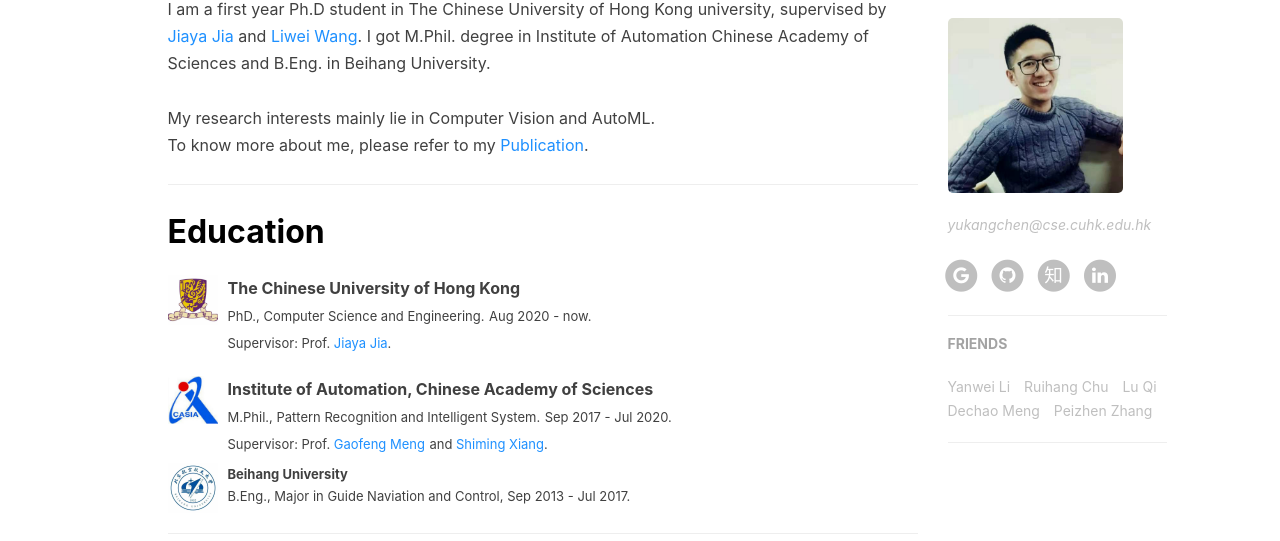
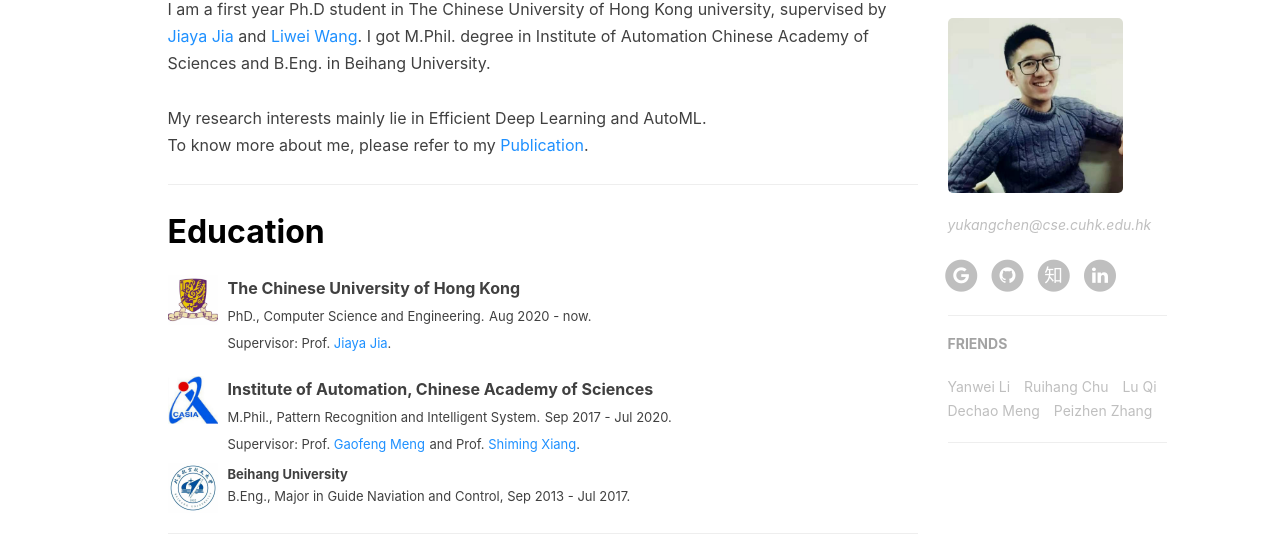
Before and after one commit to yukang2017/yukang2017.github.io, a Jekyll site: the page built from index.html, in a window 1280 px wide. Shown: the part 469-1010 px from the top of the page. Built offline with Jekyll 4.4.1, drawn with Linux system fonts in a browser that asks for light colours; nearby versions of some CDN libraries; a script that is not in the unit is left out; the list of posts is cut into pages by our own code; comment, search, counter and statistics services are not loaded.

Commit message:
Update index.html

```diff
--- a/index.html
+++ b/index.html
@@ -10,9 +10,9 @@ description: "Aim High and Down to Earth."
 					Hello!<br>
 					I am a first year Ph.D student in The Chinese University of Hong Kong university, supervised by <a target="_blank"
 					   href="http://jiaya.me/"><font color="DodgerBlue">Jiaya Jia</font></a> and <a target="_blank"
-					   href="https://www.linkedin.com/in/liwei-wang-800a2b1a0/"><font color="DodgerBlue">Liwei Wang</font></a>. I got M.Phil. degree in Institute of Automation Chinese Academy of Sciences
+					   href="https://scholar.google.com/citations?user=qnbdnZEAAAAJ&hl=zh-CN"><font color="DodgerBlue">Liwei Wang</font></a>. I got M.Phil. degree in Institute of Automation Chinese Academy of Sciences
 					and B.Eng. in Beihang University.  <br><br>
-					My research interests mainly lie in Computer Vision and AutoML.<br>
+					My research interests mainly lie in Efficient Deep Learning and AutoML.<br>
 					To know more about me, please refer to my <a target="_blank"
 					   href="https://scholar.google.com/citations?user=6p0ygKUAAAAJ&hl=en"><font color="DodgerBlue">Publication</font></a>.</font>
 				</p>
@@ -53,7 +53,7 @@ description: "Aim High and Down to Earth."
 					<font size="2.7">M.Phil., Pattern Recognition and Intelligent System.</font>
 					<font size="2.7">Sep 2017 - Jul 2020.</font> <br>
 					<font size="2.7">Supervisor: Prof. <a target="_blank"
-					   href="https://scholar.google.com/citations?user=5hti_r0AAAAJ&hl=zh-CN"><font color="DodgerBlue">Gaofeng Meng</font></a></font> <font size="2.7"> and <a target="_blank"
+					   href="https://scholar.google.com/citations?user=5hti_r0AAAAJ&hl=zh-CN"><font color="DodgerBlue">Gaofeng Meng</font></a></font> <font size="2.7"> and Prof. <a target="_blank"
 					   href="https://scholar.google.com/citations?user=0ggsACEAAAAJ&hl=zh-CN"><font color="DodgerBlue">Shiming Xiang</font></a>.
 				</p>
 			</div>
```
